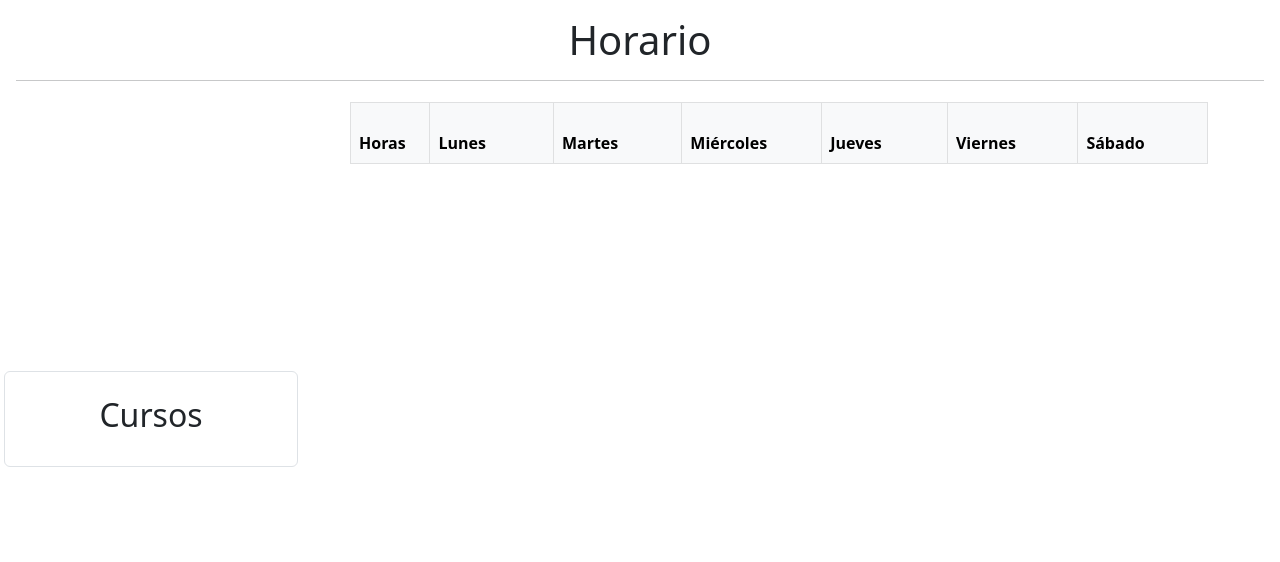
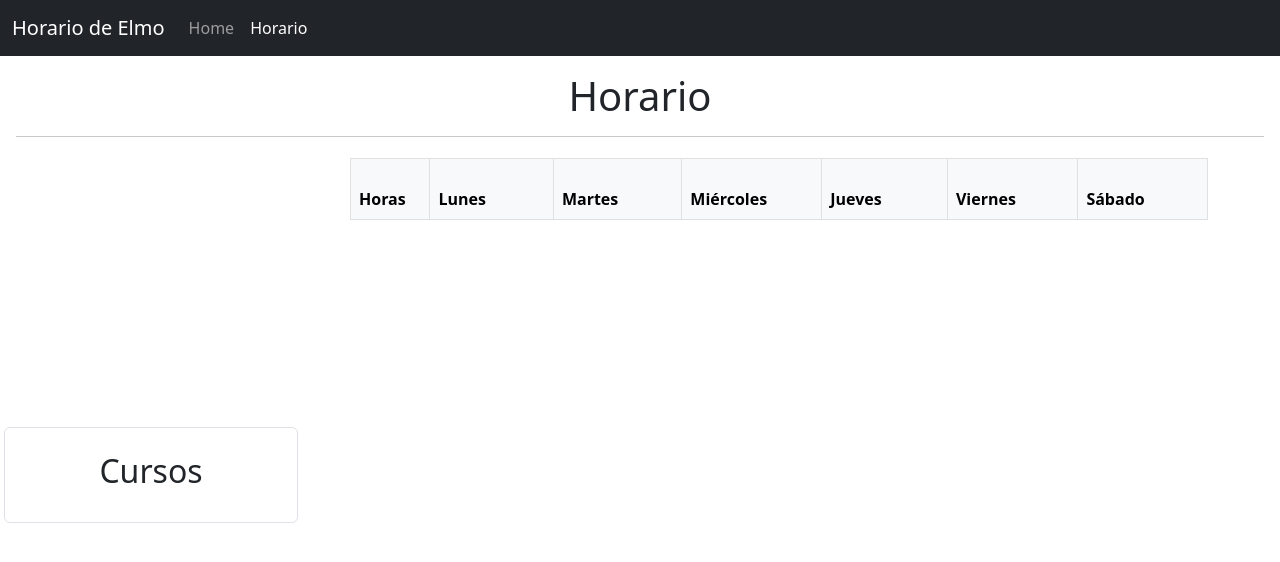
Before and after one commit to anghelo-code/schedule, a React (Vite) app: page /horario in a window 1280 px wide. Shown: the top 562 px of the page. Built offline with nearby package versions, Linux system fonts and the light colour scheme.

Commit message:
se agrego el navBar

```diff
--- a/src/AppSchedule.jsx
+++ b/src/AppSchedule.jsx
@@ -1,4 +1,5 @@
 import { Routes, Route, Navigate} from 'react-router-dom';
+import { NavBar } from './components/NavBar';
 import { TodoProvider } from './context/TodoProvider';
 import { HomePage } from './pages/HomePage';
 import { SchedulePage } from './pages/SchedulePage';
@@ -7,6 +8,8 @@ export const AppSchedule = () => {
 
   return (
     <TodoProvider>
+      <NavBar/>
+
       <Routes>
         <Route path="/" element={ <HomePage/> }/>
         <Route path="horario" element={ <SchedulePage/> }/>
--- /dev/null
+++ b/src/components/NavBar.jsx
@@ -0,0 +1,23 @@
+import { Link, NavLink } from 'react-router-dom'
+
+export const NavBar = () => {
+  return (
+    <nav className="navbar navbar-expand-lg navbar-dark bg-dark">
+      <div className="container-fluid">
+        <Link className="navbar-brand" to="/" >Horario de Elmo</Link>
+
+        <div className="collapse navbar-collapse" id="navbarNav">
+          <ul className="navbar-nav">
+            <li className="nav-item">
+              <NavLink className={({ isActive }) => `nav-link ${isActive ? `active` : ''}`} to="/" >Home</NavLink>
+            </li>
+            <li className="nav-item">
+              <NavLink className={({ isActive }) => `nav-link ${isActive ? `active` : ''}`} to="/horario" >Horario</NavLink>
+            </li>
+          </ul>
+        </div>
+
+      </div>
+    </nav>
+  )
+}
```
